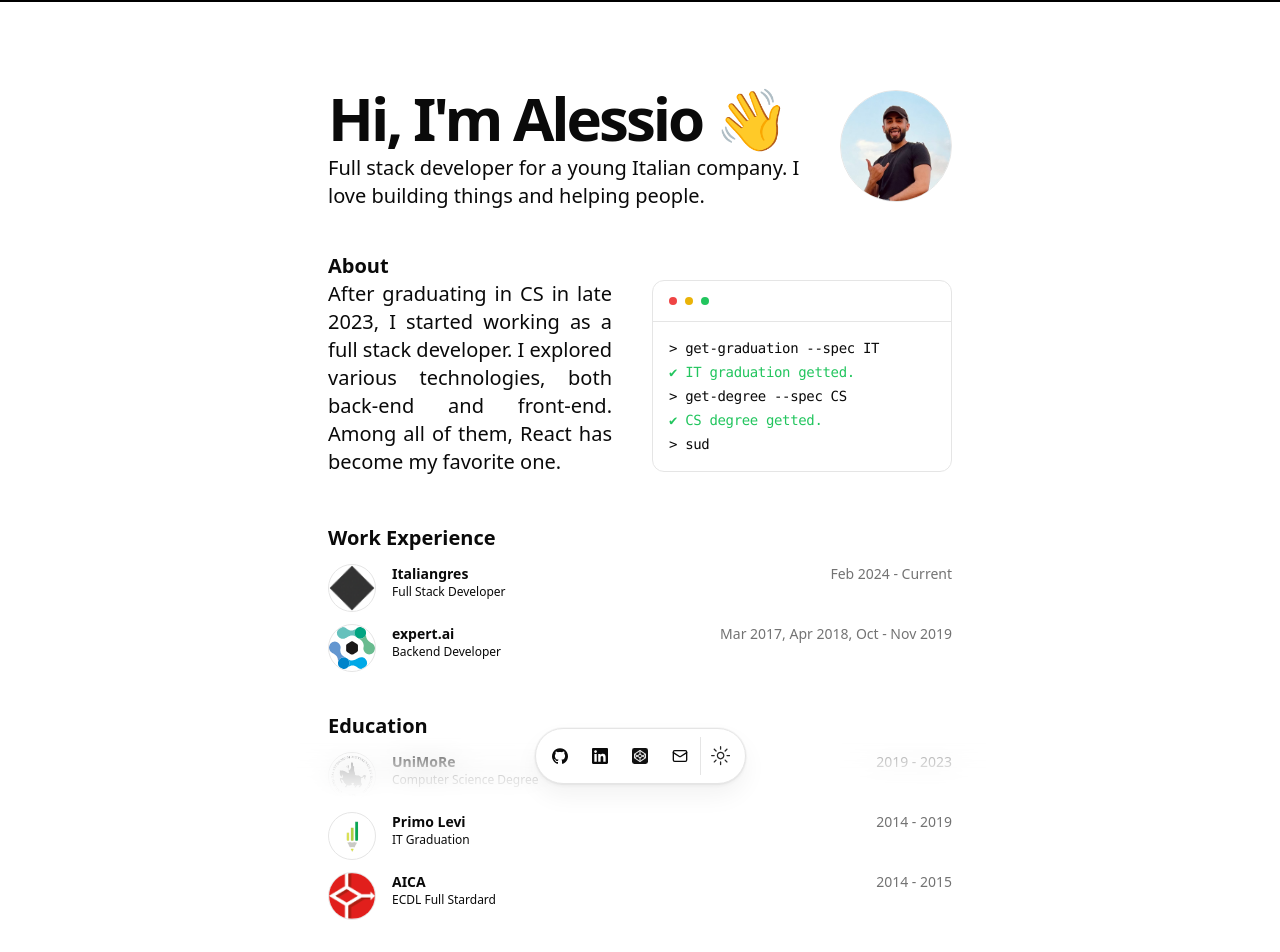
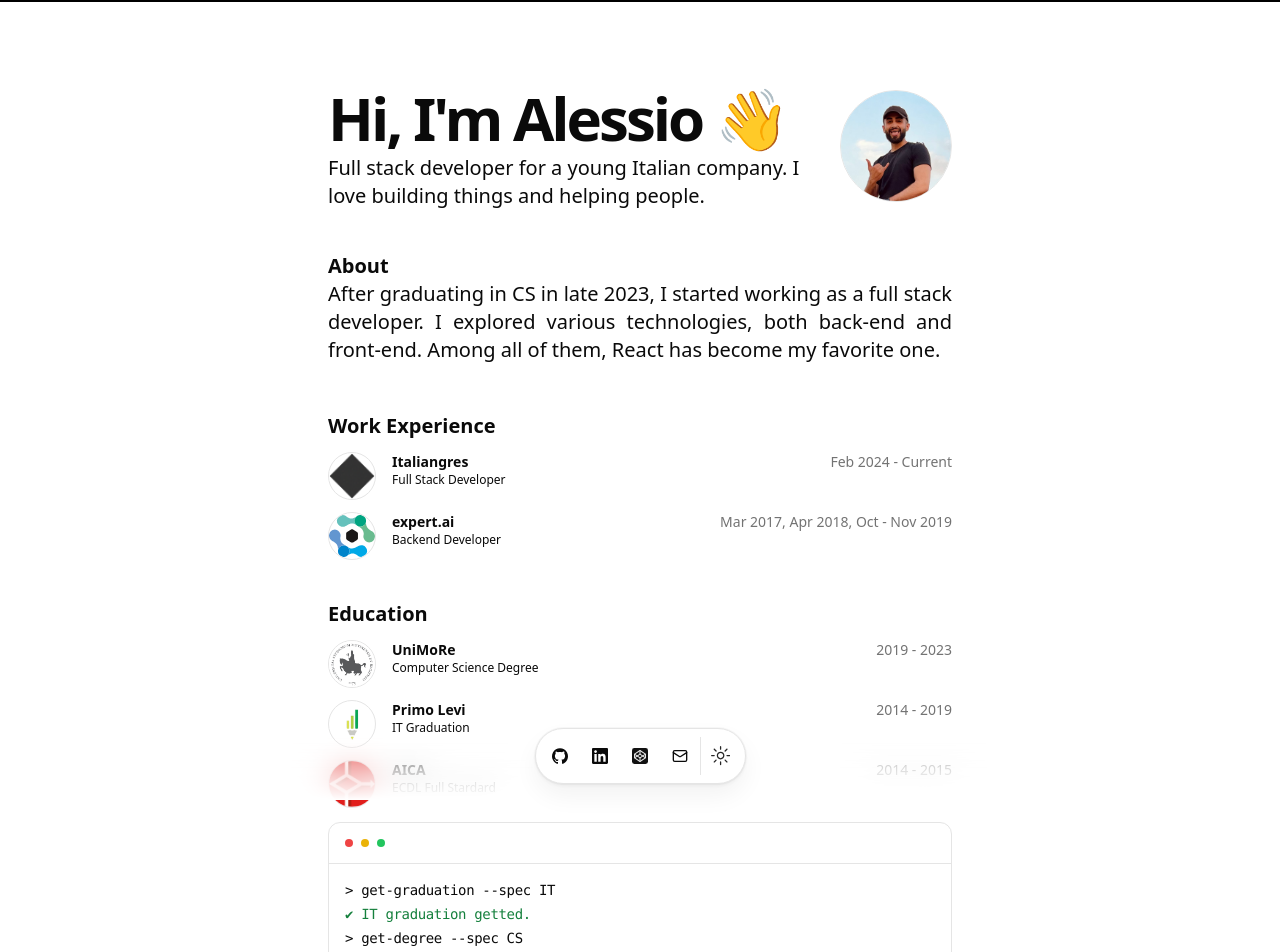
Before and after one commit to DevManfre/web-portfolio, a Next.js app: page / in a window 1280 px wide. Shown: the top 952 px of the page. Built offline with nearby package versions, Linux system fonts and the light colour scheme.

Commit message:
🔧 Refactor About section layout and enhance accessibility with aria-labels for social links and buttons.

```diff
--- a/src/app/page.tsx
+++ b/src/app/page.tsx
@@ -39,29 +39,9 @@ export default function Page() {
                 <BlurFade delay={BLUR_FADE_DELAY * 3}>
                     <h2 className="text-xl font-bold">About</h2>
 
-                    <div className="sm:flex gap-x-10">
-                        <BlurFadeText className="md:text-xl mt-2 text-justify" delay={BLUR_FADE_DELAY} text={DATA.summary} />
-
-                        <Terminal className="min-w-[300px] min-h-[192px]">
-                            {DATA.terminal.map((text, id) => {
-                                const actualTerminalDelayCount = terminalDelayCount;
-                                if (id % 2 == 0) {
-                                    terminalDelayCount += text.length * 100;
-                                    return (
-                                        <TypingAnimation key={id} delay={actualTerminalDelayCount}>
-                                            {text}
-                                        </TypingAnimation>
-                                    );
-                                }
-                                terminalDelayCount += 300;
-                                return (
-                                    <AnimatedSpan key={id} delay={actualTerminalDelayCount} className="text-green-500">
-                                        {text}
-                                    </AnimatedSpan>
-                                );
-                            })}
-                        </Terminal>
-                    </div>
+                    {/* <div className="sm:flex gap-x-10"> */}
+                    <BlurFadeText className="md:text-xl mt-2 text-justify" delay={BLUR_FADE_DELAY} text={DATA.summary} />
+                    {/* </div> */}
                 </BlurFade>
             </section>
             <section id="work">
@@ -105,6 +85,25 @@ export default function Page() {
                         </BlurFade>
                     ))}
                 </div>
+                <Terminal className="min-w-[300px] min-h-[192px] mt-2">
+                    {DATA.terminal.map((text, id) => {
+                        const actualTerminalDelayCount = terminalDelayCount;
+                        if (id % 2 == 0) {
+                            terminalDelayCount += text.length * 100;
+                            return (
+                                <TypingAnimation key={id} delay={actualTerminalDelayCount}>
+                                    {text}
+                                </TypingAnimation>
+                            );
+                        }
+                        terminalDelayCount += 300;
+                        return (
+                            <AnimatedSpan key={id} delay={actualTerminalDelayCount} className="dark:text-green-500 text-green-700">
+                                {text}
+                            </AnimatedSpan>
+                        );
+                    })}
+                </Terminal>
             </section>
             <section id="skills">
                 <div className="flex min-h-0 flex-col gap-y-3">
--- a/src/components/navbar.tsx
+++ b/src/components/navbar.tsx
@@ -18,7 +18,7 @@ export default function Navbar() {
                         <DockIcon key={name}>
                             <Tooltip>
                                 <TooltipTrigger asChild>
-                                    <Link href={social.url} target="about:blank" className={cn(buttonVariants({ variant: "ghost", size: "icon" }), "size-12")}>
+                                    <Link href={social.url} aria-label={social.name} target="about:blank" className={cn(buttonVariants({ variant: "ghost", size: "icon" }), "size-12")}>
                                         <social.icon className="size-4" />
                                     </Link>
                                 </TooltipTrigger>
--- a/src/components/ui/button.tsx
+++ b/src/components/ui/button.tsx
@@ -48,6 +48,7 @@ const Button = React.forwardRef<HTMLButtonElement, ButtonProps>(
         className={cn(buttonVariants({ variant, size, className }))}
         ref={ref}
         {...props}
+        aria-label={'button'}
       />
     );
   }
```
